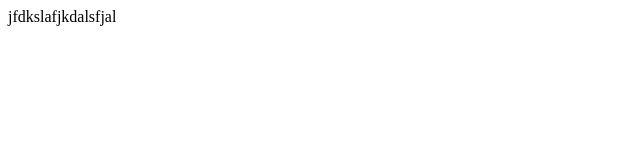
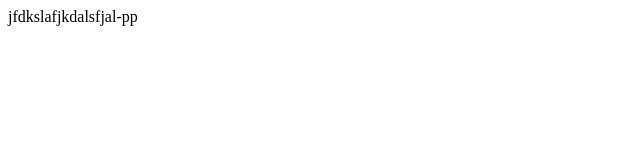
Before and after one commit to pmgb/ZooAzure, a plain HTML site: page ZooAzureApp/ZooAzureApp/index.html in a window 1280 px wide. Shown: the full height of the page, 0-640 px from the left. Drawn offline with Linux system fonts and the light colour scheme.

Commit message:
prueba de modificación 3-7-17. 18:58

```diff
--- a/ZooAzureApp/ZooAzureApp/index.html
+++ b/ZooAzureApp/ZooAzureApp/index.html
@@ -6,6 +6,6 @@
 	<meta charset="utf-8" />
 </head>
 <body>
-    jfdkslafjkdalsfjal
+    jfdkslafjkdalsfjal-pp
 </body>
 </html>
```
